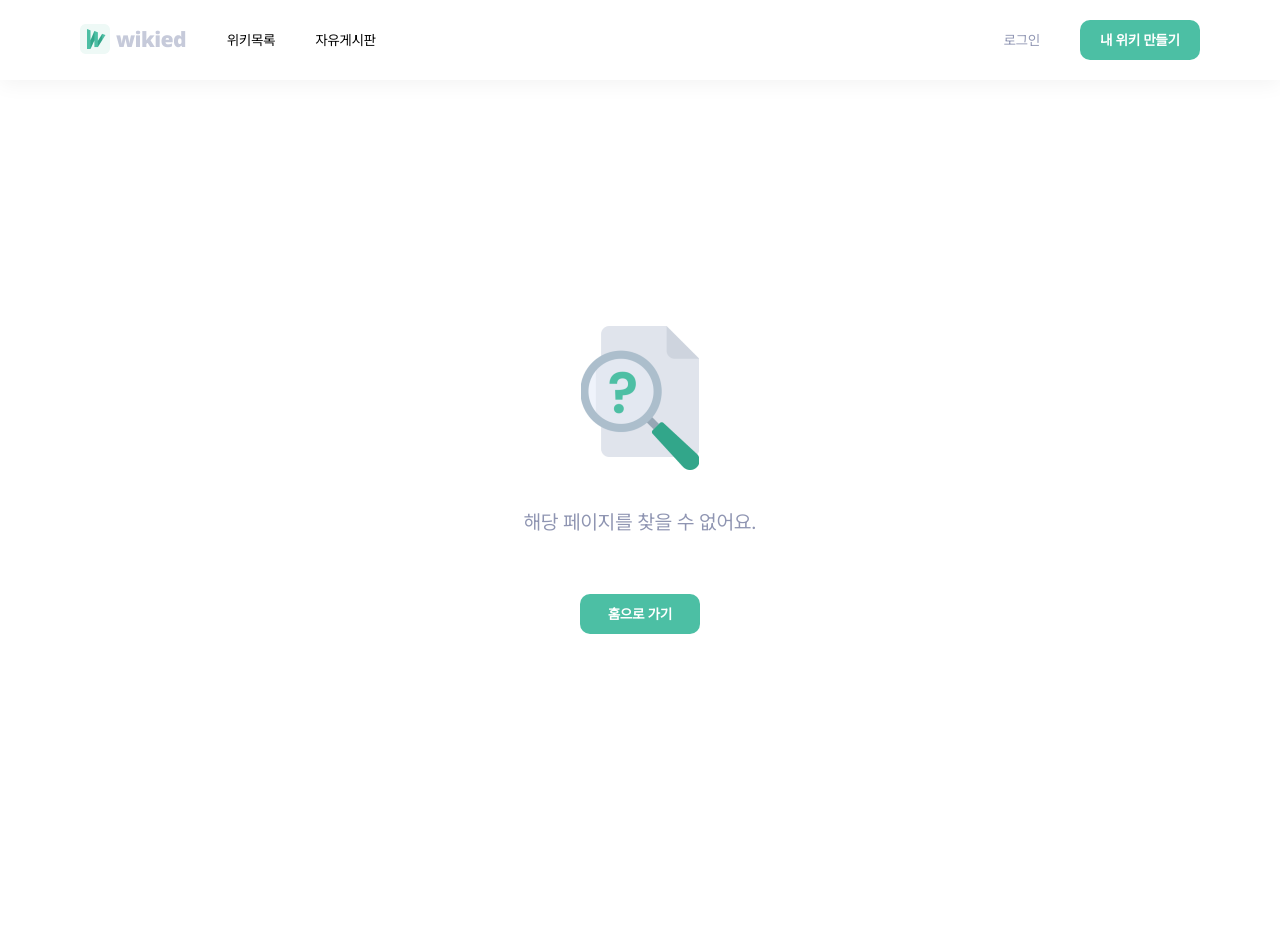
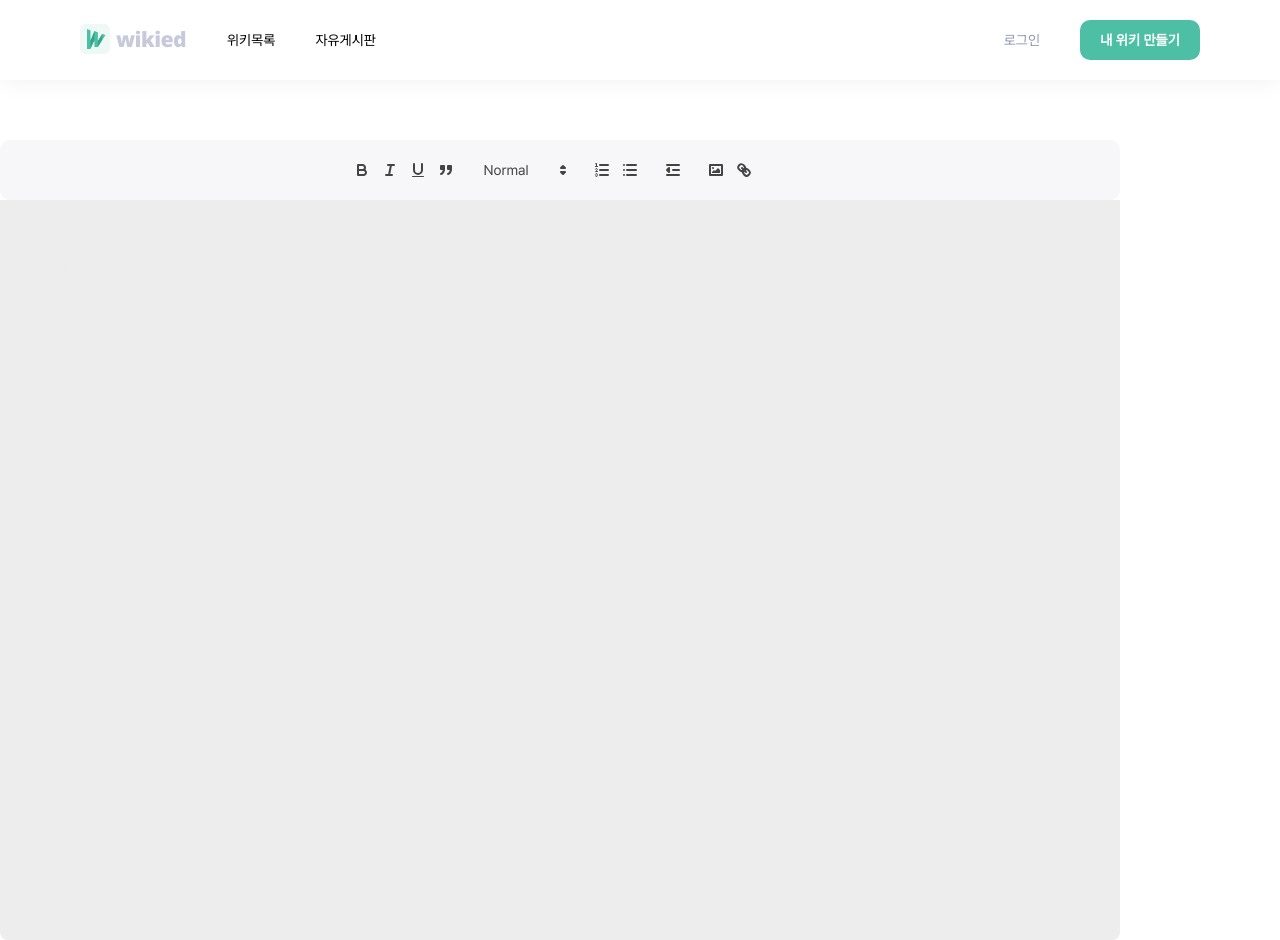
Before and after one commit to leegyuho-programer/Wikied, a Next.js app: page /test in a window 1280 px wide. Before the commit this address had no page. Before the commit the page ends 880 px from the top, so only its background shows below. Built offline with nearby package versions, Linux system fonts and the light colour scheme.

Commit message:
feat: TextEditor 추가

```diff
--- /dev/null
+++ b/app/test/page.tsx
@@ -0,0 +1,13 @@
+import TextEditor from '../../components/TextEditor/TextEditor';
+import styles from './UserEditPage.module.css';
+import 'react-quill/dist/quill.snow.css';
+
+function UserEdit() {
+  return (
+    <div>
+      <TextEditor />
+    </div>
+  );
+}
+
+export default UserEdit;
--- /dev/null
+++ b/components/TextEditor/TextEditor.css
@@ -0,0 +1,44 @@
+.quill {
+  position: relative;
+  max-width: 1120px;
+  width: 100%;
+  height: 100vh;
+  margin-top: 60px;
+}
+
+.ql-toolbar {
+  border-radius: 8px 8px 0 0;
+  background-color: #f7f7fa;
+  display: flex;
+  align-items: center;
+  justify-content: center;
+  height: 60px;
+}
+
+.ql-toolbar.ql-snow {
+  border: none;
+  border-radius: 10px;
+}
+
+.ql-container.ql-snow {
+  border-radius: 0 0 8px 8px;
+  /* height: 100%; */
+  height: calc(100vh - 60px);
+  border: none;
+  overflow-y: hidden;
+}
+
+.ql-editor {
+  padding: 60px 10px;
+  /* max-height: 250px !important; */
+  overflow-y: hidden;
+  font-size: 14px;
+  background: #ededed;
+}
+
+.ql-editor.ql-blank::before {
+  font-style: unset !important;
+  /* margin-left: -2px !important; */
+  color: #ededed;
+  font-weight: 500;
+}
--- /dev/null
+++ b/components/TextEditor/TextEditor.module.css
@@ -0,0 +1,8 @@
+.container {
+  /* max-width: 1120px; */
+  width: 100%;
+  /* height: 100%;
+  display: flex;
+  align-items: center;
+  justify-content: center; */
+}
--- /dev/null
+++ b/components/TextEditor/TextEditor.tsx
@@ -0,0 +1,51 @@
+'use client';
+
+import dynamic from 'next/dynamic';
+import { Dispatch, SetStateAction, useMemo } from 'react';
+import 'react-quill/dist/quill.snow.css';
+import styles from './TextEditor.module.css';
+import './TextEditor.css';
+
+const ReactQuill = dynamic(() => import('react-quill'), { ssr: false });
+
+interface Props {
+  value?: string;
+  setValue: Dispatch<SetStateAction<string>> | Dispatch<SetStateAction<string | undefined>>;
+}
+
+function TextEditor() {
+  const modules = useMemo(
+    () => ({
+      toolbar: [
+        ['bold', 'italic', 'underline', 'blockquote'],
+        [{ header: [1, 2, 3, 4, false] }],
+        [{ list: 'ordered' }, { list: 'bullet' }],
+        [{ indent: '-1' }],
+        ['image', 'link'],
+      ],
+    }),
+    []
+  );
+
+  const formats = ['bold', 'italic', 'underline', 'blockquote', 'header', 'list', 'script', 'size'];
+
+  const formatsWithLabels = {
+    ...formats,
+    header: [{ header: '제목' }, { header: [1, 2, 3, 4, false] }],
+  };
+
+  return (
+    <div className={styles.container}>
+      <ReactQuill
+        theme="snow"
+        modules={modules}
+        formats={formatsWithLabels}
+        // value={value}
+        placeholder={'작품을 어필해보세요!'}
+        // onChange={setValue}
+      />
+    </div>
+  );
+}
+
+export default TextEditor;
--- a/package.json
+++ b/package.json
@@ -11,9 +11,11 @@
   "dependencies": {
     "next": "14.2.3",
     "next-auth": "^4.24.7",
+    "quill": "^2.0.2",
     "react": "^18",
     "react-dom": "^18",
     "react-hook-form": "^7.51.5",
+    "react-quill": "^2.0.0",
     "zustand": "^4.5.2"
   },
   "devDependencies": {
```
Also changed, not shown: app/(unauth)/_components/UserEditPage/UserEditPage.tsx (added, +13 -0 lines), app/(unauth)/user/[id]/userEdit/page.tsx (added, +7 -0 lines), app/(unauth)/_components/UserEditPage/UserEditPage.module.css (added), 1 other file (tests, documents, lock files or other folders).
